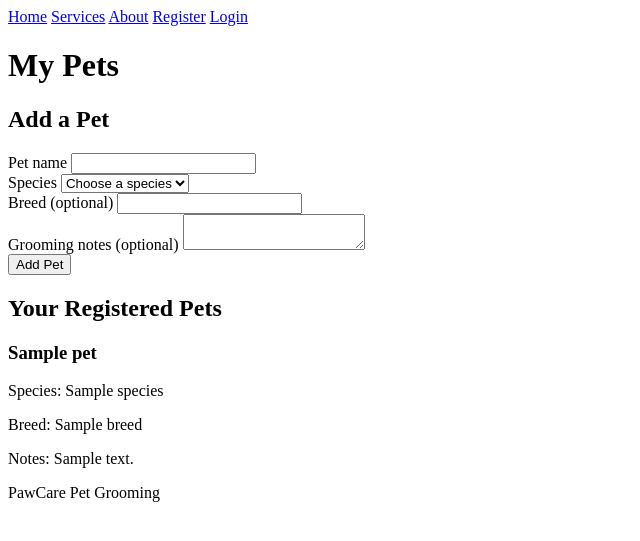
After one commit to JoseV3ra/pawcare, a Node server app: template Pawcare/views/pets.ejs in a window 1280 px wide. The commit adds this page. Shown: the top 541 px of the page, without its empty margins (0-640 px from the left). Run offline with Node 20, Linux system fonts and the light colour scheme; the template is opened without the code that fills it: most values are stand-ins (such as "Sample title", 1, 10 or a date in 2020).

Commit message:
Add protected pet profiles linked to customer accounts

```diff
--- a/Pawcare/routes/pageRoutes.js
+++ b/Pawcare/routes/pageRoutes.js
@@ -1,6 +1,8 @@
 const express = require("express");
 const pageController = require("../controllers/pageController");
 const userController = require("../controllers/userController");
+const petController = require("../controllers/petController");
+const { requireLogin } = require("../middleware/auth");
 
 const router = express.Router();
 
@@ -13,5 +15,8 @@ router.post("/register", userController.register);
 router.get("/login", userController.showLogin);
 router.post("/login", userController.login);
 router.post("/logout", userController.logout);
+router.get("/pets", requireLogin, petController.list);
+router.post("/pets", requireLogin, petController.create);
+
 
 module.exports = router;
--- a/Pawcare/views/partials/header.ejs
+++ b/Pawcare/views/partials/header.ejs
@@ -14,6 +14,7 @@
 
       <% if (currentUser) { %>
         <span>Signed in as <%= currentUser.name %></span>
+        <a href="/pets">My Pets</a>
 
         <form action="/logout" method="POST">
           <button type="submit">Logout</button>
--- /dev/null
+++ b/Pawcare/views/pets.ejs
@@ -0,0 +1,62 @@
+<%- include("partials/header") %>
+
+<main>
+  <h1>My Pets</h1>
+
+  <% if (error) { %>
+    <p role="alert"><%= error %></p>
+  <% } %>
+
+  <h2>Add a Pet</h2>
+
+  <form action="/pets" method="POST">
+    <div>
+      <label for="name">Pet name</label>
+      <input
+        id="name"
+        name="name"
+        type="text"
+        maxlength="60"
+        required
+      >
+    </div>
+
+    <div>
+      <label for="species">Species</label>
+      <select id="species" name="species" required>
+        <option value="">Choose a species</option>
+        <option value="Dog">Dog</option>
+        <option value="Cat">Cat</option>
+      </select>
+    </div>
+
+    <div>
+      <label for="breed">Breed (optional)</label>
+      <input id="breed" name="breed" type="text" maxlength="80">
+    </div>
+
+    <div>
+      <label for="notes">Grooming notes (optional)</label>
+      <textarea id="notes" name="notes" maxlength="500"></textarea>
+    </div>
+
+    <button type="submit">Add Pet</button>
+  </form>
+
+  <h2>Your Registered Pets</h2>
+
+  <% if (pets.length === 0) { %>
+    <p>You have not added any pets yet.</p>
+  <% } %>
+
+  <% pets.forEach((pet) => { %>
+    <article>
+      <h3><%= pet.name %></h3>
+      <p>Species: <%= pet.species %></p>
+      <p>Breed: <%= pet.breed || "Not provided" %></p>
+      <p>Notes: <%= pet.notes || "None" %></p>
+    </article>
+  <% }); %>
+</main>
+
+<%- include("partials/footer") %>
```
Also changed, not shown: Pawcare/controllers/petController.js (added, +22 -0 lines), Pawcare/middleware/auth.js (added, +9 -0 lines).
